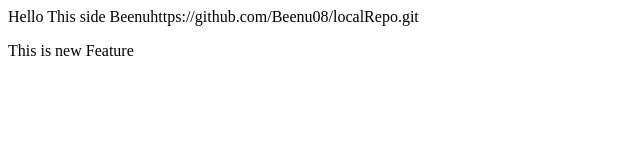
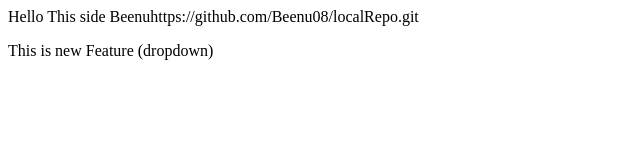
Before and after one commit to Beenu08/localRepo, a plain HTML site: page index.html in a window 1280 px wide. Shown: the full height of the page, 0-640 px from the left. Drawn offline with Linux system fonts and the light colour scheme.

Commit message:
dropdown

```diff
--- a/index.html
+++ b/index.html
@@ -2,5 +2,5 @@
     Hello This side Beenuhttps://github.com/Beenu08/localRepo.git
 </p>
 <p>
-    This is new Feature
+    This is new Feature (dropdown)
 </p>
```
